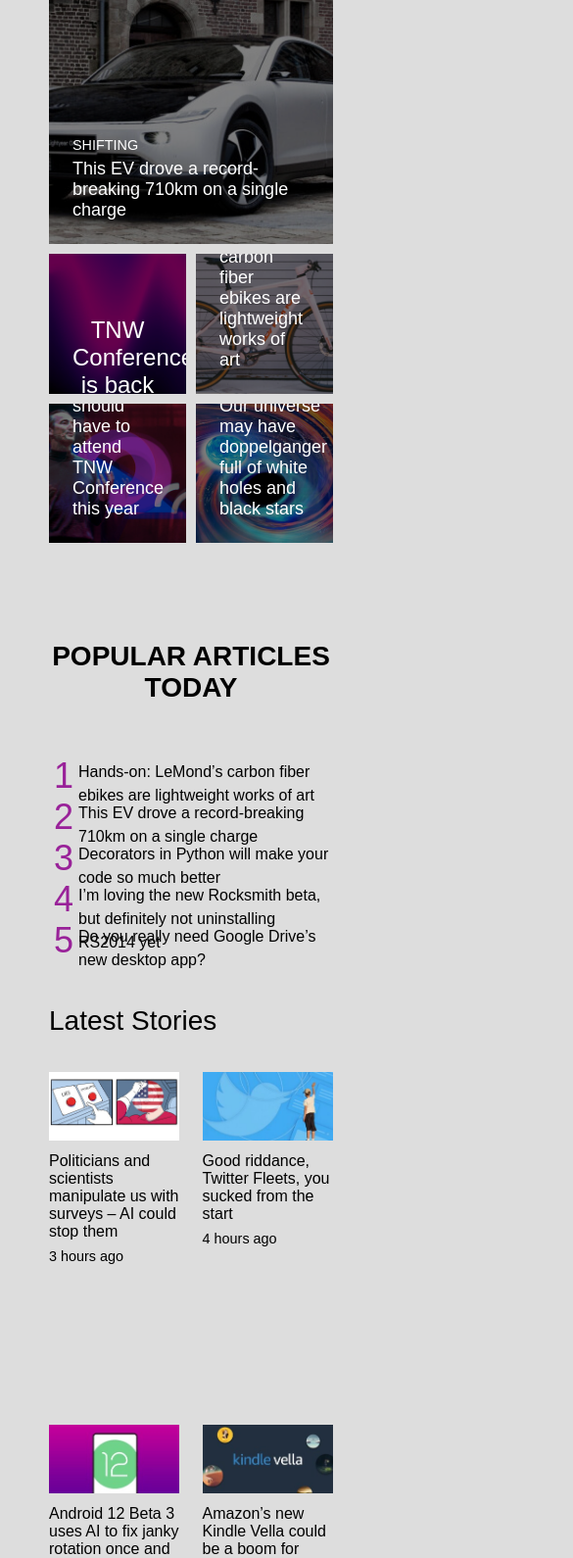
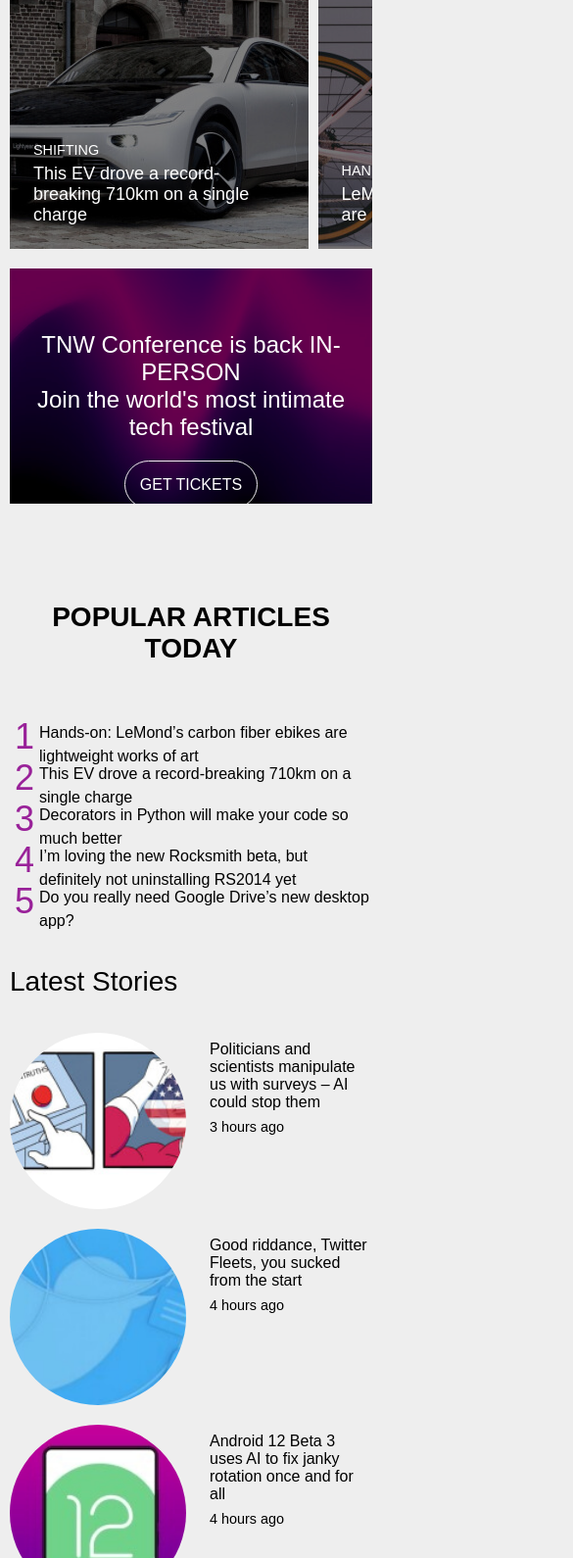
Before and after one commit to tian-1800/tnw-css-clone, a plain HTML site: page index.html in a window 390 px wide. Shown: the part 410-2000 px from the top of the page at 98% size, 585 px wide, since content can reach past the window. Drawn offline with Linux system fonts and the light colour scheme.

Commit message:
small screen responsive

```diff
--- a/index.html
+++ b/index.html
@@ -36,7 +36,15 @@
       <p class="big-screen-header" id="conference">
         TNW Conference: face to face business, it’s happening →
       </p>
-      <div class="medium-screen-header"></div>
+      <div class="medium-screen-header">
+        <div class="svg-container">
+          <svg>
+            <path
+              d="M32.23993 5A6.00284 6.00284 0 0 1 34 9.24261V16h-6v-5.929a2.00249 2.00249 0 0 0-.58856-1.41424l-2.07239-2.07101A2.00315 2.00315 0 0 0 23.92346 6H22v10h-6V0h8.75189a6 6 0 0 1 4.24268 1.75739zM60 0v5.929a2.00245 2.00245 0 0 1-.58856 1.41418l-2.07385 2.071A1.99969 1.99969 0 0 1 55.9234 10h-2.88214A5.99166 5.99166 0 0 0 54 6.75732V0h-6v5.929a2.00245 2.00245 0 0 1-.58856 1.41418l-2.07385 2.071A1.99969 1.99969 0 0 1 43.9234 10H42V0h-6v16h8.75189a6.003 6.003 0 0 0 4.244-1.75739L51 12.23938V16h5.75189a6.003 6.003 0 0 0 4.244-1.75739l3.244-3.24267A6.00264 6.00264 0 0 0 66 6.75732V0zM0 6h4v10h6V6h4V0H0z"
+            ></path>
+          </svg>
+        </div>
+      </div>
     </header>
     <main>
       <section class="flex-container" id="icon-big">
@@ -50,7 +58,9 @@
         <p>The heart of tech</p>
       </section>
 
-      <section class="grid-container" id="highlight">
+      <section id="highlight">
+        <div class="scroll-container">
+          <div class="grid-container">
             <div class="highlight-item" id="one">
               <a
                 href="https://thenextweb.com/news/this-ev-drove-710km-on-a-single-charge-range-recond-lightyear-one"
@@ -58,7 +68,9 @@
                 <img src="img/highlight-1.jpeg" alt="" />
                 <div class="highlight-text">
                   <p>shifting</p>
-              <p>This EV drove a record-breaking 710km on a single charge</p>
+                  <p>
+                    This EV drove a record-breaking 710km on a single charge
+                  </p>
                 </div>
               </a>
             </div>
@@ -79,7 +91,9 @@
                 <img src="img/highlight-3.jpeg" alt="" />
                 <div class="highlight-text">
                   <p>hands-on</p>
-              <p>LeMond's carbon fiber ebikes are lightweight works of art</p>
+                  <p>
+                    LeMond's carbon fiber ebikes are lightweight works of art
+                  </p>
                 </div>
               </a>
             </div>
@@ -91,7 +105,8 @@
                 <div class="highlight-text">
                   <p>tnw2021</p>
                   <p>
-                5 reasons why you should have to attend TNW Conference this year
+                    5 reasons why you should have to attend TNW Conference this
+                    year
                   </p>
                 </div>
               </a>
@@ -104,11 +119,23 @@
                 <div class="highlight-text">
                   <p>neural</p>
                   <p>
-                Our universe may have doppelganger full of white holes and black
-                stars
+                    Our universe may have doppelganger full of white holes and
+                    black stars
                   </p>
                 </div>
               </a>
+            </div>
+          </div>
+        </div>
+        <div class="highlight-item small-screen">
+          <img src="img/highlight-2.jpeg" alt="" />
+          <div class="highlight-text">
+            <p>
+              TNW Conference is back IN-PERSON<br />
+              Join the world's most intimate tech festival
+            </p>
+            <a href="https://thenextweb.com/conference">get tickets</a>
+          </div>
         </div>
       </section>
       <section id="popular">
@@ -162,63 +189,79 @@
         <div class="flex-container">
           <div class="latest-item">
             <img src="img/latest-1.jpeg" alt="" />
+            <div>
               <p class="story-title">
                 Politicians and scientists manipulate us with surveys – AI could
                 stop them
               </p>
               <p class="story-time">3 hours ago</p>
             </div>
+          </div>
           <div class="latest-item">
             <img src="img/latest-2.jpeg" alt="" />
+            <div>
               <p class="story-title">
                 Good riddance, Twitter Fleets, you sucked from the start
               </p>
               <p class="story-time">4 hours ago</p>
             </div>
+          </div>
           <div class="latest-item">
             <img src="img/latest-3.webp" alt="" />
+            <div>
               <p class="story-title">
                 Android 12 Beta 3 uses AI to fix janky rotation once and for all
               </p>
               <p class="story-time">4 hours ago</p>
             </div>
+          </div>
           <div class="latest-item">
             <img src="img/latest-4.jpeg" alt="" />
+            <div>
               <p class="story-title">
-              Amazon’s new Kindle Vella could be a boom for serialized fiction,
-              but authors beware
+                Amazon’s new Kindle Vella could be a boom for serialized
+                fiction, but authors beware
               </p>
               <p class="story-time">6 hours ago</p>
             </div>
+          </div>
           <div class="latest-item">
             <img src="img/latest-5.jpeg" alt="" />
+            <div>
               <p class="story-title">
                 Yes, there’s an EV charging ‘etiquette’ — so listen up
               </p>
               <p class="story-time">9 hours ago</p>
             </div>
+          </div>
           <div class="latest-item">
             <img src="img/latest-6.jpeg" alt="" />
+            <div>
               <p class="story-title">
                 This training can help you prepare for 11 vital CompTIA
                 certifications for under $70
               </p>
               <p class="story-time">11 hours ago</p>
             </div>
+          </div>
           <div class="latest-item">
             <img src="img/latest-7.jpeg" alt="" />
+            <div>
               <p class="story-title">
                 Don’t sleep on these 10 cool gadgets for getting the most out of
                 your summer
               </p>
               <p class="story-time">11 hours ago</p>
             </div>
+          </div>
           <div class="latest-item">
             <img src="img/latest-8.webp" alt="" />
+            <div>
               <p class="story-title">
                 The DaVinci IQC is a weed vape that does everything right
               </p>
               <p class="story-time">11 hours ago</p>
+            </div>
           </div>
         </div>
         <a href="#" class="more flex-container">
@@ -368,7 +411,9 @@
         </div>
       </div>
       <div id="footer-bottom">
-        <p>TNW is a <span id="financial-times">Financial Times</span> company.</p>
+        <p>
+          TNW is a <span id="financial-times">Financial Times</span> company.
+        </p>
         <p>
           Copyright © 2006—2021, The Next Web B.V. Made with &lt3 in Amsterdam.
         </p>
--- a/style.css
+++ b/style.css
@@ -5,11 +5,16 @@
 }
 
 body {
-  background-color: #ddd;
+  background-color: #eee;
   font-family: sans-serif;
 }
 main {
   padding: 0 50px;
+}
+@media only screen and (max-width: 768px) {
+  main {
+    padding: 0 10px;
+  }
 }
 section {
   margin: 50px 0;
@@ -71,6 +76,8 @@
 }
 .medium-screen-header {
   height: 0;
+  background-color: #fff;
+  /* box-shadow: 0 5px 5px #ccc; */
   overflow: hidden;
 }
 @media only screen and (max-width: 1024px) {
@@ -80,14 +87,19 @@
   .medium-screen-header {
     height: 60px;
     width: 100%;
-    border-bottom: 1px solid #e11;
   }
 }
 
 /* ---Main--- */
+@media only screen and (max-width: 1024) {
+  #icon-big {
+    flex-direction: column;
+  }
+}
 
 /* Highlight */
-#highlight {
+
+#highlight .grid-container {
   height: 600px;
   width: 100%;
   grid-template-columns: repeat(4 25%);
@@ -117,12 +129,9 @@
 }
 
 .highlight-item {
-  background-color: #722;
-  height: 100%;
   overflow: hidden;
   position: relative;
   z-index: 0;
-  /* object-fit: cover; */
 }
 .highlight-item img {
   top: 0;
@@ -145,20 +154,22 @@
   font-size: 0.9rem;
   margin-bottom: 6px;
 }
-#two .highlight-text {
-  /* position: relative; */
+#two .highlight-text,
+.highlight-item.small-screen .highlight-text {
   bottom: auto;
   text-align: center;
   padding-top: 4rem;
   left: 0;
   right: 0;
 }
-#two p:first-child {
+#two p:first-child,
+.highlight-item.small-screen p:first-child {
   text-transform: none;
   font-size: 24px;
   margin-bottom: 36px;
 }
-#two a {
+#two a,
+.highlight-item.small-screen a {
   text-transform: uppercase;
   border: solid 1px #eee;
   border-radius: 30px;
@@ -174,10 +185,16 @@
   font-size: 18px;
 }
 
+.small-screen {
+  display: none;
+  height: 240px;
+}
+
 @media only screen and (max-width: 1024px) {
-  #highlight {
+  #highlight .grid-contaier {
     grid-template-columns: repeat(2 50%);
     grid-template-rows: repeat(4 25%);
+    height: 720px;
   }
   .highlight-item#one {
     background-color: #494;
@@ -203,6 +220,51 @@
   .highlight-text > p:nth-child(2) {
     font-size: 18px !important;
     font-weight: normal !important;
+  }
+  #two .highlight-text {
+    padding-top: 1rem;
+  }
+  #two p:first-child {
+    margin-bottom: 12px;
+  }
+  #two a {
+    padding: 5px;
+  }
+}
+
+@media only screen and (max-width: 768px) {
+  .scroll-container {
+    overflow-x: scroll;
+  }
+  #highlight .grid-container {
+    grid-template-columns: repeat (4 80vw);
+    grid-template-rows: 300px;
+    overflow-x: scroll;
+    height: 320px;
+    width: 320vw;
+  }
+  .highlight-item#two {
+    display: none;
+  }
+  .highlight-item#one {
+    grid-column: 1;
+    grid-row: 1;
+  }
+  .highlight-item#three {
+    grid-column: 2;
+    grid-row: 1;
+  }
+  .highlight-item#four {
+    grid-column: 3;
+    grid-row: 1;
+  }
+  .highlight-item#five {
+    grid-column: 4;
+    grid-row: 1;
+  }
+
+  .small-screen {
+    display: block !important;
   }
 }
 
@@ -287,6 +349,20 @@
     height: 360px;
   }
 }
+@media only screen and (max-width: 768px) {
+  .latest-item {
+    display: flex;
+    width: 100%;
+    height: 200px;
+  }
+  .latest-item > img {
+    width: 180px;
+    height: 180px;
+    border-radius: 50%;
+    object-fit: cover;
+    margin-right: 24px;
+  }
+}
 
 /* Channel */
 .channel-item {
@@ -315,7 +391,7 @@
 /* Pillars */
 #reach-your-goals {
   line-height: 1.5;
-  width:50%;
+  width: 50%;
 }
 #reach-your-goals > p:first-child {
   text-transform: uppercase;
@@ -348,14 +424,38 @@
   width: 50%;
 }
 
+@media only screen and (max-width: 768px) {
+  #pillars > .flex-container {
+    display: block;
+  }
+  #reach-your-goals {
+    width: 100%;
+    text-align: center;
+  }
+  #reach-your-goals > a {
+    margin: 20px auto 50px auto;
+  }
+  #pillar-container {
+    width: 100%;
+    justify-content: center;
+  }
+  .pillar {
+    flex-direction: column;
+    height: 200px;
+  }
+  .pillar > img {
+    width: 20%;
+  }
+}
+
 /* Partners */
 #partners {
-  justify-content: center;align-items: center;
+  justify-content: center;
+  align-items: center;
 }
 
 #partners > .img-container {
-
-  width:120px;
+  width: 120px;
 }
 
 @media only screen and (max-width: 1024px) {
@@ -391,7 +491,7 @@
 }
 ul h3 {
   text-transform: uppercase;
-  line-height: 2.5  ;
+  line-height: 2.5;
 }
 .footer-nav a {
   color: #4dd;
@@ -420,5 +520,4 @@
     height: 400px;
     width: 100%;
   }
-
 }
```
Lines whose indentation alone changed are shown as unchanged.
